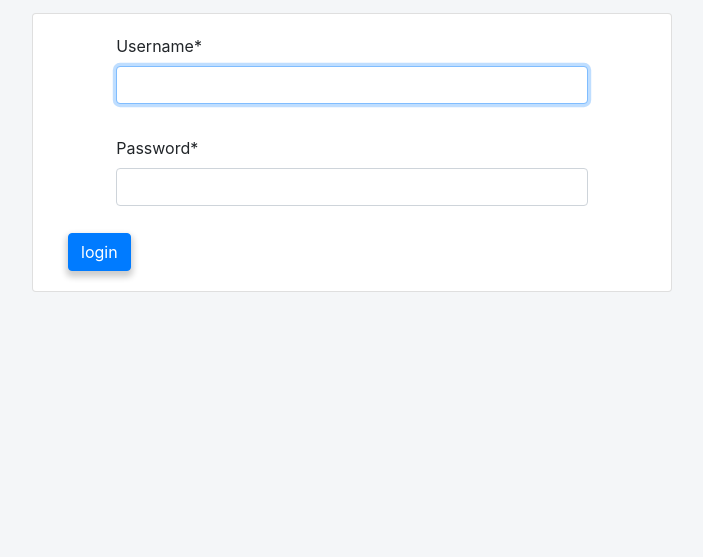
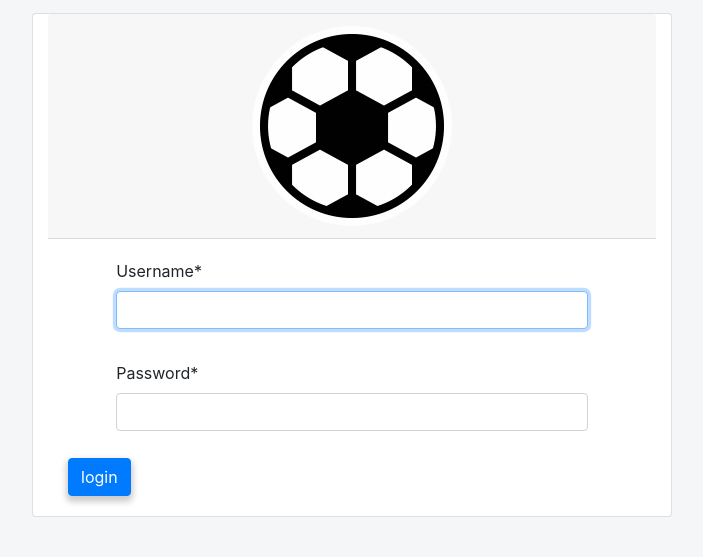
Before and after one commit to AliIbrahim996/footballClub, a Django app: page /en/login/ in a window 1280 px wide. Shown: the part 94-651 px from the top of the page, without its empty margins (288-991 px from the left). Run offline with Django 3.2, Linux system fonts and the light colour scheme; some libraries are stand-ins or nearby versions.

Commit message:
add logo to login page

```diff
--- a/web_application/templates/registration/login.html
+++ b/web_application/templates/registration/login.html
@@ -18,6 +18,9 @@
     {% endif %}
 
     <div class="card col-lg-10" style="width: 50%; height: 50%; margin-left:25%; margin-right: 25%; margin-bottom: 60%">
+        <div class="card-header d-flex justify-content-center">
+            <img src="/media/login_logo.gif" class="rounded-circle" height="200">
+        </div>
         <div class="card-body">
             <form method="post" action="{% url 'login' %}">
                 {% csrf_token %}
```
Also changed, not shown: db.sqlite3, media/login_logo.gif (added).
